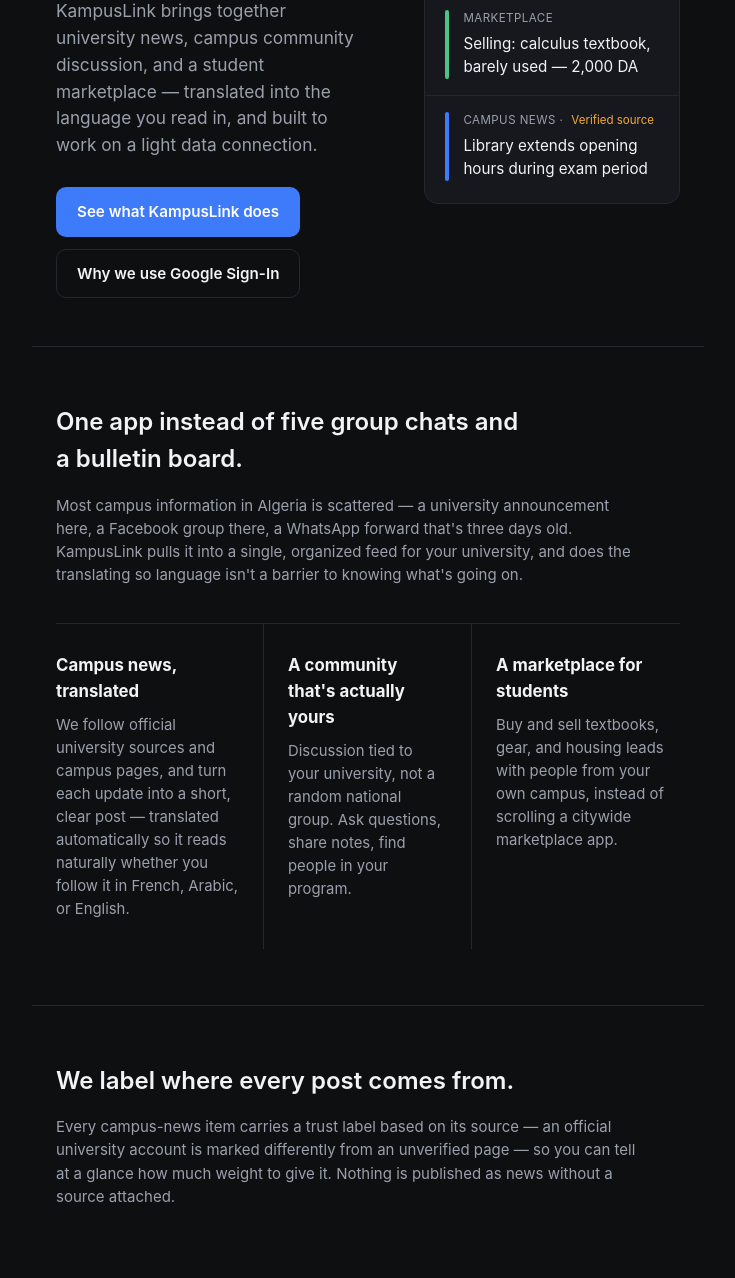
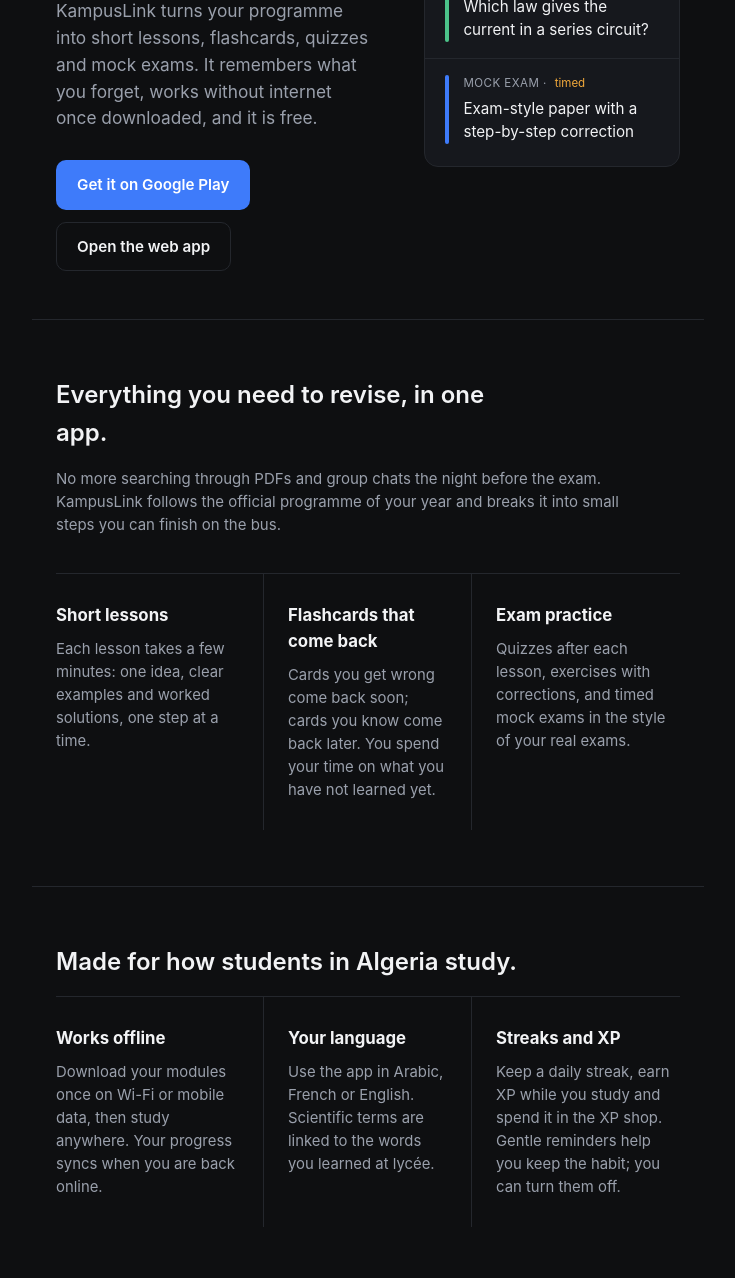
Before and after one commit to Broeshasha/kampus-site, a plain HTML site: page index.html in a window 1280 px wide. Shown: the part 542-1820 px from the top of the page, without its empty margins (272-1007 px from the left). Drawn offline with Linux system fonts and the light colour scheme.

Commit message:
Update index.html

```diff
--- a/index.html
+++ b/index.html
@@ -3,8 +3,8 @@
 <head>
 <meta charset="UTF-8">
 <meta name="viewport" content="width=device-width, initial-scale=1.0">
-<title>KampusLink — Campus news, community and marketplace for students in Algeria</title>
-<meta name="description" content="KampusLink connects university students across Algeria with translated campus news, a trusted community feed, and a student marketplace — built for low-data connections.">
+<title>KampusLink — Short lessons, flashcards and real exam practice for students in Algeria</title>
+<meta name="description" content="KampusLink is a free study app for students in Algeria: short lessons, flashcards that come back at the right time, quizzes and mock exams. Works offline, in Arabic, French and English.">
 <link rel="stylesheet" href="styles.css">
 <style>
   :root{
@@ -97,6 +97,7 @@
   .kl-feed-item.news .kl-feed-bar{background:var(--blue);}
   .kl-feed-item.community .kl-feed-bar{background:var(--amber);}
   .kl-feed-item.market .kl-feed-bar{background:#4CC38A;}
+  .kl-soon{display:inline-block;font-size:0.72rem;color:var(--amber);border:1px solid var(--amber);border-radius:999px;padding:2px 10px;margin-left:8px;vertical-align:middle;}
   .kl-feed-tag{
     font-size:0.72rem;
     color:var(--muted);
@@ -209,15 +210,15 @@
   <section class="kl-hero">
     <div>
       <div class="kl-langs">
+        <span>العربية</span>
         <span>Français</span>
-        <span>العربية</span>
         <span>English</span>
       </div>
-      <h1 class="kl-headline">Your campus, in one feed you can trust.</h1>
-      <p class="lede">KampusLink brings together university news, campus community discussion, and a student marketplace — translated into the language you read in, and built to work on a light data connection.</p>
+      <h1 class="kl-headline">Study your modules in a few minutes a day.</h1>
+      <p class="lede">KampusLink turns your programme into short lessons, flashcards, quizzes and mock exams. It remembers what you forget, works without internet once downloaded, and it is free.</p>
       <div class="kl-cta-row">
-        <a href="#what-it-does" class="kl-btn primary">See what KampusLink does</a>
-        <a href="#google-sign-in" class="kl-btn ghost">Why we use Google Sign-In</a>
+        <a href="https://play.google.com/store/apps/details?id=com.kampuslink.kampuslink" class="kl-btn primary">Get it on Google Play</a>
+        <a href="https://kampus-link.com" class="kl-btn ghost">Open the web app</a>
       </div>
     </div>
 
@@ -225,64 +226,84 @@
       <div class="kl-feed-item news">
         <div class="kl-feed-bar"></div>
         <div>
-          <div class="kl-feed-tag">Campus News · <span class="trust">Verified source</span></div>
-          <div class="kl-feed-title">Registration deadline extended for second-semester courses</div>
+          <div class="kl-feed-tag">Lesson · 4 min</div>
+          <div class="kl-feed-title">Limits of a function: the idea in one picture</div>
         </div>
       </div>
       <div class="kl-feed-item community">
         <div class="kl-feed-bar"></div>
         <div>
-          <div class="kl-feed-tag">Community</div>
-          <div class="kl-feed-title">Anyone doing the algorithms review session tonight?</div>
+          <div class="kl-feed-tag">Flashcard · <span class="trust">due today</span></div>
+          <div class="kl-feed-title">What is the oxidation number of oxygen in H₂O?</div>
         </div>
       </div>
       <div class="kl-feed-item market">
         <div class="kl-feed-bar"></div>
         <div>
-          <div class="kl-feed-tag">Marketplace</div>
-          <div class="kl-feed-title">Selling: calculus textbook, barely used — 2,000 DA</div>
+          <div class="kl-feed-tag">Quiz</div>
+          <div class="kl-feed-title">Which law gives the current in a series circuit?</div>
         </div>
       </div>
       <div class="kl-feed-item news">
         <div class="kl-feed-bar"></div>
         <div>
-          <div class="kl-feed-tag">Campus News · <span class="trust">Verified source</span></div>
-          <div class="kl-feed-title">Library extends opening hours during exam period</div>
+          <div class="kl-feed-tag">Mock exam · <span class="trust">timed</span></div>
+          <div class="kl-feed-title">Exam-style paper with a step-by-step correction</div>
         </div>
       </div>
     </div>
   </section>
 
   <section class="kl-block" id="what-it-does">
-    <h2>One app instead of five group chats and a bulletin board.</h2>
-    <p class="intro">Most campus information in Algeria is scattered — a university announcement here, a Facebook group there, a WhatsApp forward that's three days old. KampusLink pulls it into a single, organized feed for your university, and does the translating so language isn't a barrier to knowing what's going on.</p>
+    <h2>Everything you need to revise, in one app.</h2>
+    <p class="intro">No more searching through PDFs and group chats the night before the exam. KampusLink follows the official programme of your year and breaks it into small steps you can finish on the bus.</p>
 
     <div class="kl-pillars">
       <div class="kl-pillar">
-        <h3>Campus news, translated</h3>
-        <p>We follow official university sources and campus pages, and turn each update into a short, clear post — translated automatically so it reads naturally whether you follow it in French, Arabic, or English.</p>
+        <h3>Short lessons</h3>
+        <p>Each lesson takes a few minutes: one idea, clear examples and worked solutions, one step at a time.</p>
       </div>
       <div class="kl-pillar">
-        <h3>A community that's actually yours</h3>
-        <p>Discussion tied to your university, not a random national group. Ask questions, share notes, find people in your program.</p>
+        <h3>Flashcards that come back</h3>
+        <p>Cards you get wrong come back soon; cards you know come back later. You spend your time on what you have not learned yet.</p>
       </div>
       <div class="kl-pillar">
-        <h3>A marketplace for students</h3>
-        <p>Buy and sell textbooks, gear, and housing leads with people from your own campus, instead of scrolling a citywide marketplace app.</p>
+        <h3>Exam practice</h3>
+        <p>Quizzes after each lesson, exercises with corrections, and timed mock exams in the style of your real exams.</p>
       </div>
     </div>
   </section>
 
   <section class="kl-block">
-    <h2>We label where every post comes from.</h2>
-    <p class="intro">Every campus-news item carries a trust label based on its source — an official university account is marked differently from an unverified page — so you can tell at a glance how much weight to give it. Nothing is published as news without a source attached.</p>
+    <h2>Made for how students in Algeria study.</h2>
+    <div class="kl-pillars">
+      <div class="kl-pillar">
+        <h3>Works offline</h3>
+        <p>Download your modules once on Wi-Fi or mobile data, then study anywhere. Your progress syncs when you are back online.</p>
+      </div>
+      <div class="kl-pillar">
+        <h3>Your language</h3>
+        <p>Use the app in Arabic, French or English. Scientific terms are linked to the words you learned at lycée.</p>
+      </div>
+      <div class="kl-pillar">
+        <h3>Streaks and XP</h3>
+        <p>Keep a daily streak, earn XP while you study and spend it in the XP shop. Gentle reminders help you keep the habit; you can turn them off.</p>
+      </div>
+    </div>
+  </section>
+
+  <section class="kl-block" id="modules">
+    <h2>Who it is for</h2>
+    <p class="intro"><strong>University:</strong> first-year Sciences et Technologies (ST) modules, and Génie minier. More programmes are being added.</p>
+    <p class="intro"><strong>Baccalauréat</strong><span class="kl-soon">coming soon</span><br>Sciences expérimentales first: Natural sciences, Physics, Chemistry and Mathematics, in Arabic, following the official programme. Real past bac questions are shown with their year and stream.</p>
+    <p class="intro">KampusLink is independent. It is not affiliated with any ministry, the ONEC, any university or any school.</p>
   </section>
 
   <section class="kl-block" id="google-sign-in">
     <h2>Signing in with Google</h2>
-    <p class="intro">KampusLink uses Google Sign-In so you can create an account without setting up another password. It also lets your feed, saved posts, and marketplace listings follow you if you switch phones.</p>
+    <p class="intro">KampusLink uses Google Sign-In so you can create an account without another password, and keep your progress when you change phones.</p>
     <div class="kl-signin">
-      <p>We request your name, email address, and profile photo from Google to set up and identify your KampusLink account. We don't post on your behalf, and we don't access your Google Drive, Contacts, or Gmail.</p>
+      <p>We receive your name and email address from Google to create and identify your account. Other students never see your email or your real name, only your username. We don't post on your behalf, and we don't access your Gmail, Drive or contacts. Details: <a href="privacy.html">Privacy Policy</a>.</p>
       <span class="kl-google-btn">
         <svg width="18" height="18" viewBox="0 0 18 18"><path fill="#4285F4" d="M17.64 9.2c0-.64-.06-1.25-.16-1.84H9v3.48h4.84c-.21 1.13-.85 2.09-1.81 2.73v2.27h2.93c1.71-1.58 2.7-3.9 2.7-6.64z"/><path fill="#34A853" d="M9 18c2.43 0 4.47-.8 5.96-2.18l-2.93-2.27c-.81.55-1.85.87-3.03.87-2.33 0-4.3-1.57-5.01-3.68H.96v2.34C2.44 15.98 5.48 18 9 18z"/><path fill="#FBBC05" d="M3.99 10.74A5.4 5.4 0 013.7 9c0-.6.1-1.2.29-1.74V4.92H.96A9 9 0 000 9c0 1.45.35 2.83.96 4.08l3.03-2.34z"/><path fill="#EA4335" d="M9 3.58c1.32 0 2.51.45 3.44 1.35l2.6-2.6C13.46.89 11.43 0 9 0 5.48 0 2.44 2.02.96 4.92l3.03 2.34C4.7 5.15 6.67 3.58 9 3.58z"/></svg>
         Continue with Google
@@ -298,6 +319,7 @@
     <a href="privacy.html">Privacy Policy</a> ·
     <a href="terms.html">Terms of Service</a> ·
     <a href="community-guidelines.html">Community Guidelines</a> ·
+    <a href="delete-account.html">Delete Account</a> ·
     <a href="mailto:hello@kampus-link.com">hello@kampus-link.com</a>
   </span>
 </footer>
```
